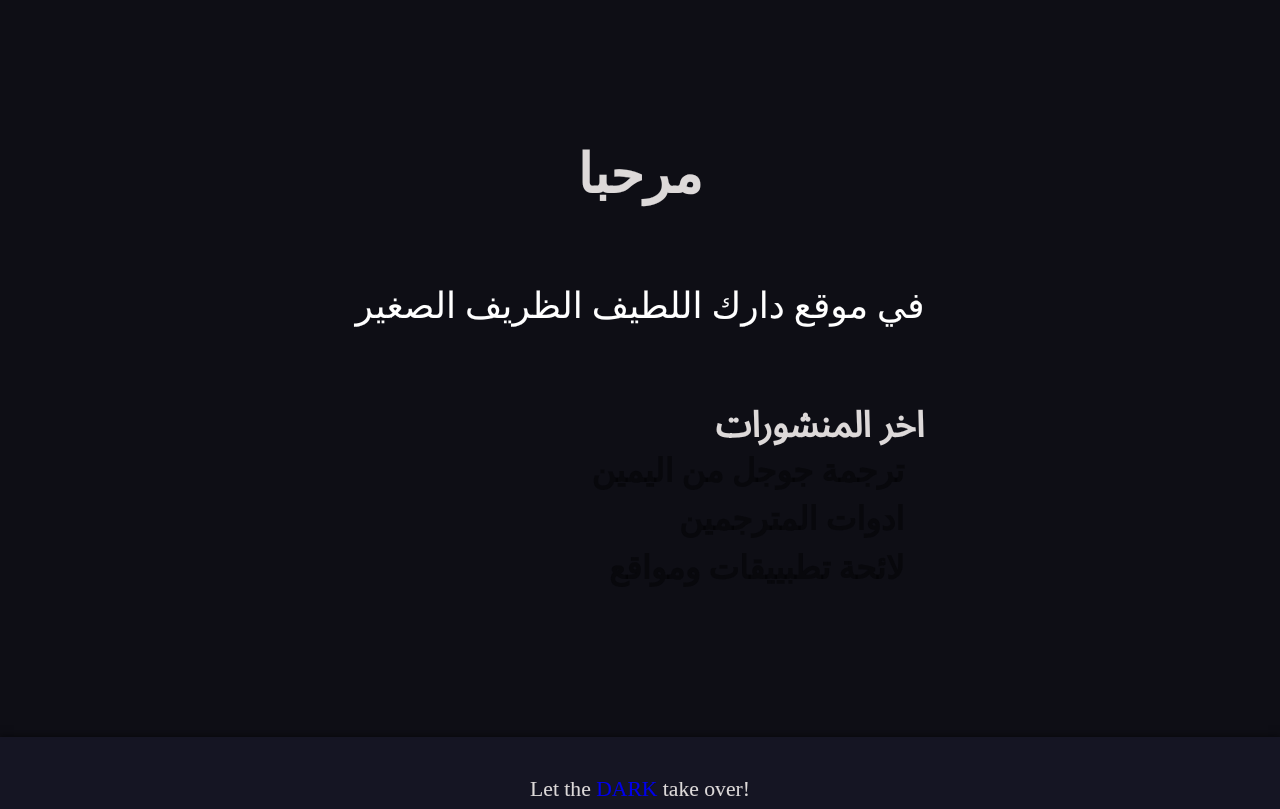
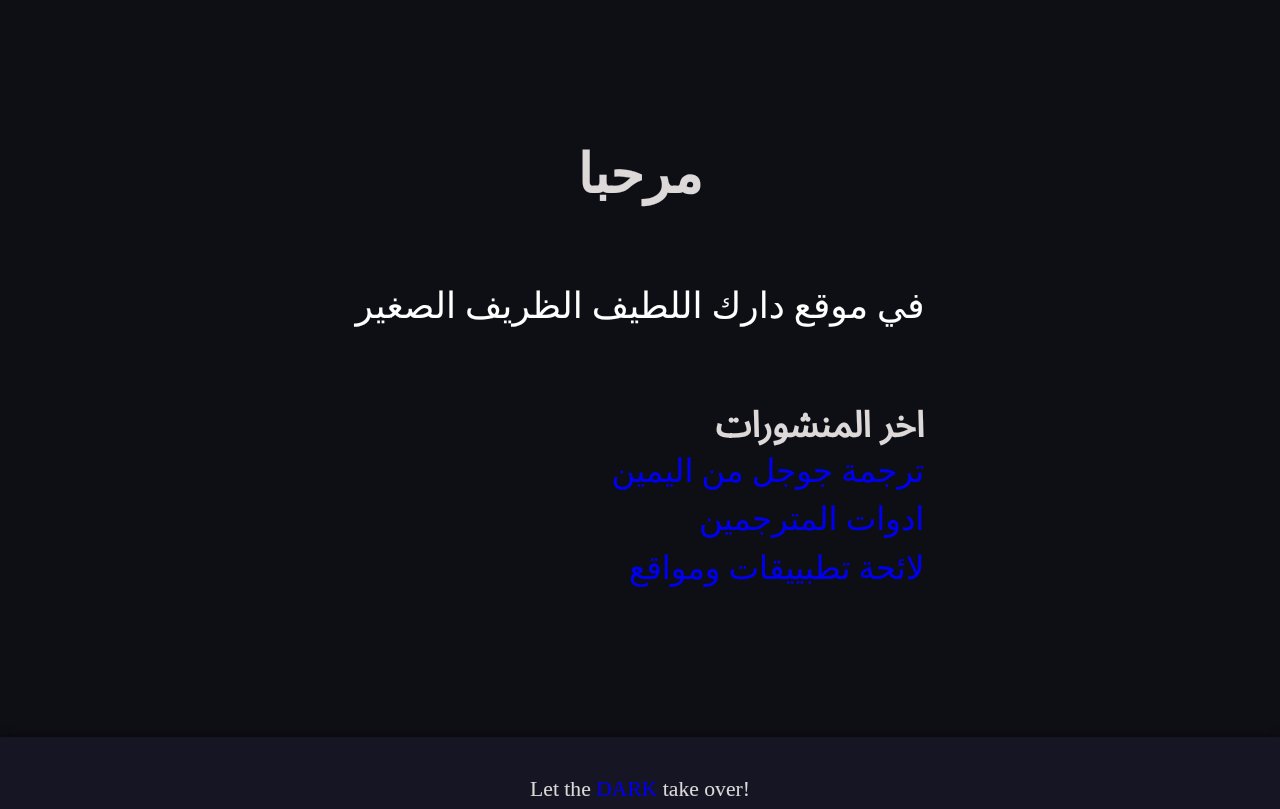
Before and after one commit to Darkst13/darkst13.github.io, a Jekyll site: the page built from pages/index.md, in a window 1280 px wide. Shown: the part 665-1474 px from the top of the page. Built offline with Jekyll 4.4.1, drawn with Linux system fonts in a browser that asks for light colours; nearby versions of some CDN libraries; some web fonts are replaced; a script that is not in the unit is left out.

Commit message:
Update _typography.scss

```diff
--- a/_sass/partials/_typography.scss
+++ b/_sass/partials/_typography.scss
@@ -28,30 +28,19 @@ body {
 }
 
 
-main {
-	a {
-		color: rgba(0,0,0,0.4);
-		font-weight: 700;
-		text-shadow: none;
-		margin: 0 20px;
-		&::before {
-			color: #797878;
-			content: attr(data-hover);
-			position: absolute;
-			-webkit-transition: -webkit-transform 0.3s, opacity 0.3s;
-			-moz-transition: -moz-transform 0.3s, opacity 0.3s;
-			transition: transform 0.3s, opacity 0.3s;
-		}
-		&:hover{
-			&::before {
-				-webkit-transform: scale(0.9);
-				-moz-transform: scale(0.9);
-				transform: scale(0.9);
-				opacity: 0;
-			}
-		}
-	}
+main a {
+  display: inline-block;
+  transition-duration: 0.3s;
+  transition-property: transform;
+  transform: translateZ(0);
+  box-shadow: 0 0 1px rgba(0, 0, 0, 0);
+
+  &:hover {
+    transform: translateY(-3px);
+    color: lighten(#03c, 15%);
+  }
 }
+
 
 
 .hero h1{
```
